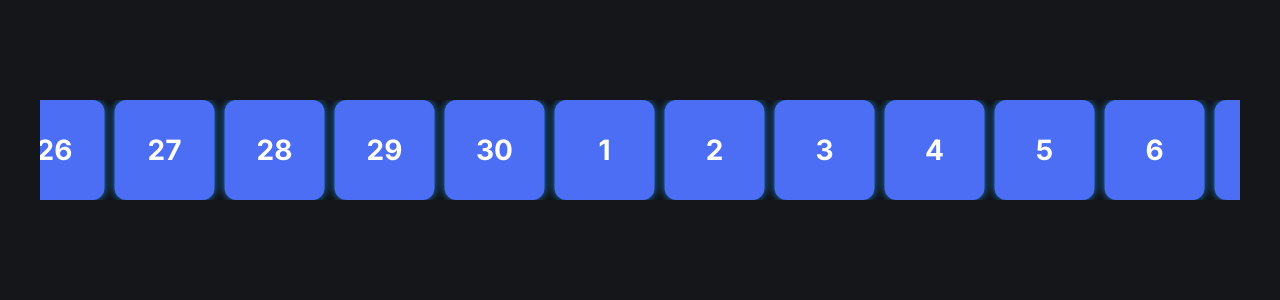
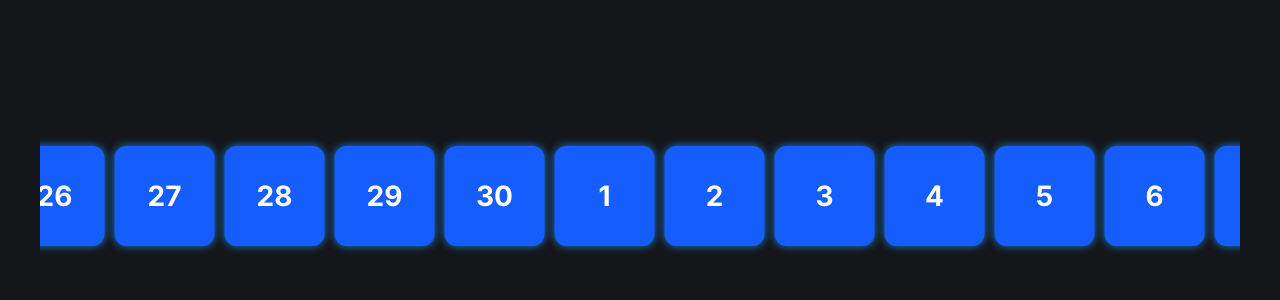
Before and after one commit to iSteffan/digital-wizards-test-task, a Next.js app: page / in a window 1280 px wide. Shown: the top 300 px of the page. Built offline with nearby package versions, Linux system fonts and the light colour scheme.

Commit message:
added scale to choosed card

```diff
--- a/src/components/Roulette/Roulette.tsx
+++ b/src/components/Roulette/Roulette.tsx
@@ -9,14 +9,22 @@ const VISIBLE_CARDS = 11;
 const TOTAL_CARDS = 30;
 const STEP = CARD_WIDTH + CARD_MARGIN;
 
+type Card = {
+  id: number;
+  label: number;
+};
+
 export default function Roulette() {
   const controls = useAnimation();
-  const [cards, setCards] = useState(Array.from({ length: TOTAL_CARDS }, (_, i) => i));
+  const [cards, setCards] = useState<Card[]>(
+    Array.from({ length: TOTAL_CARDS }, (_, i) => ({ id: i, label: i + 1 }))
+  );
+
+  const [activeIndex, setActiveIndex] = useState<number | null>(null);
 
   const positionRef = useRef(0);
   const speedRef = useRef(0);
   const isRunningRef = useRef(false);
-
   const containerRef = useRef<HTMLDivElement>(null);
 
   const centerNearestCard = async () => {
@@ -24,7 +32,6 @@ export default function Roulette() {
 
     const containerWidth = containerRef.current.offsetWidth;
     const containerCenter = containerWidth / 2;
-
     const pos = positionRef.current;
 
     const cardPositions = cards.map((_, index) => index * STEP - pos);
@@ -41,7 +48,6 @@ export default function Roulette() {
     }
 
     const desiredCardCenterPos = nearestIndex * STEP;
-
     const newPosition = desiredCardCenterPos - (containerCenter - CARD_WIDTH / 2);
 
     await controls.start({
@@ -53,6 +59,7 @@ export default function Roulette() {
         mass: 1,
       },
     });
+
     positionRef.current = newPosition;
 
     const cardsShifted = Math.floor(newPosition / STEP);
@@ -64,6 +71,9 @@ export default function Roulette() {
       positionRef.current = newPosition - cardsShifted * STEP;
       controls.set({ x: -positionRef.current });
     }
+
+    setActiveIndex(nearestIndex);
+    setTimeout(() => setActiveIndex(null), 1500);
   };
 
   useEffect(() => {
@@ -132,60 +142,39 @@ export default function Roulette() {
       await centerNearestCard();
 
       await new Promise(r => setTimeout(r, 5000));
-
       runAnimation();
     };
 
     animationFrameId = requestAnimationFrame(animate);
     runAnimation();
 
-    return () => {
-      cancelAnimationFrame(animationFrameId);
-    };
+    return () => cancelAnimationFrame(animationFrameId);
   }, [controls]);
+
+  const BUFFER = 3;
+  const visibleCards = cards.slice(0, VISIBLE_CARDS + BUFFER * 2);
 
   return (
     <div
       ref={containerRef}
+      className="mx-auto mt-24 relative overflow-hidden"
       style={{
         width: STEP * VISIBLE_CARDS - CARD_MARGIN,
-        overflow: 'hidden',
-        margin: '100px auto',
-        // border: '1px solid #fff',
-        // borderRadius: 10,
-        userSelect: 'none',
-        position: 'relative',
-        height: 100,
-        background: '#111',
+        height: 200,
       }}
     >
-      <motion.div
-        animate={controls}
-        style={{
-          display: 'flex',
-          gap: CARD_MARGIN,
-        }}
-      >
-        {cards.map(card => (
-          <div
-            key={card}
-            style={{
-              minWidth: CARD_WIDTH,
-              height: 100,
-              background: '#4c6ef5',
-              borderRadius: 12,
-              color: 'white',
-              fontWeight: 'bold',
-              fontSize: 28,
-              display: 'flex',
-              justifyContent: 'center',
-              alignItems: 'center',
-              boxShadow: '0 0 8px #1c7ed6',
-              userSelect: 'none',
+      <motion.div animate={controls} className="flex mt-[50px] gap-[10px]">
+        {visibleCards.map((card, index) => (
+          <motion.div
+            key={card.id}
+            animate={{
+              scale: activeIndex === index ? 1.5 : 1,
             }}
+            transition={{ type: 'spring', stiffness: 200, damping: 15 }}
+            className="min-w-[100px] h-[100px] bg-blue-600 rounded-xl text-white font-bold text-[28px] flex items-center justify-center shadow-[0_0_8px_#1c7ed6] select-none"
           >
-            {card + 1}
-          </div>
+            {card.label}
+          </motion.div>
         ))}
       </motion.div>
     </div>
```
